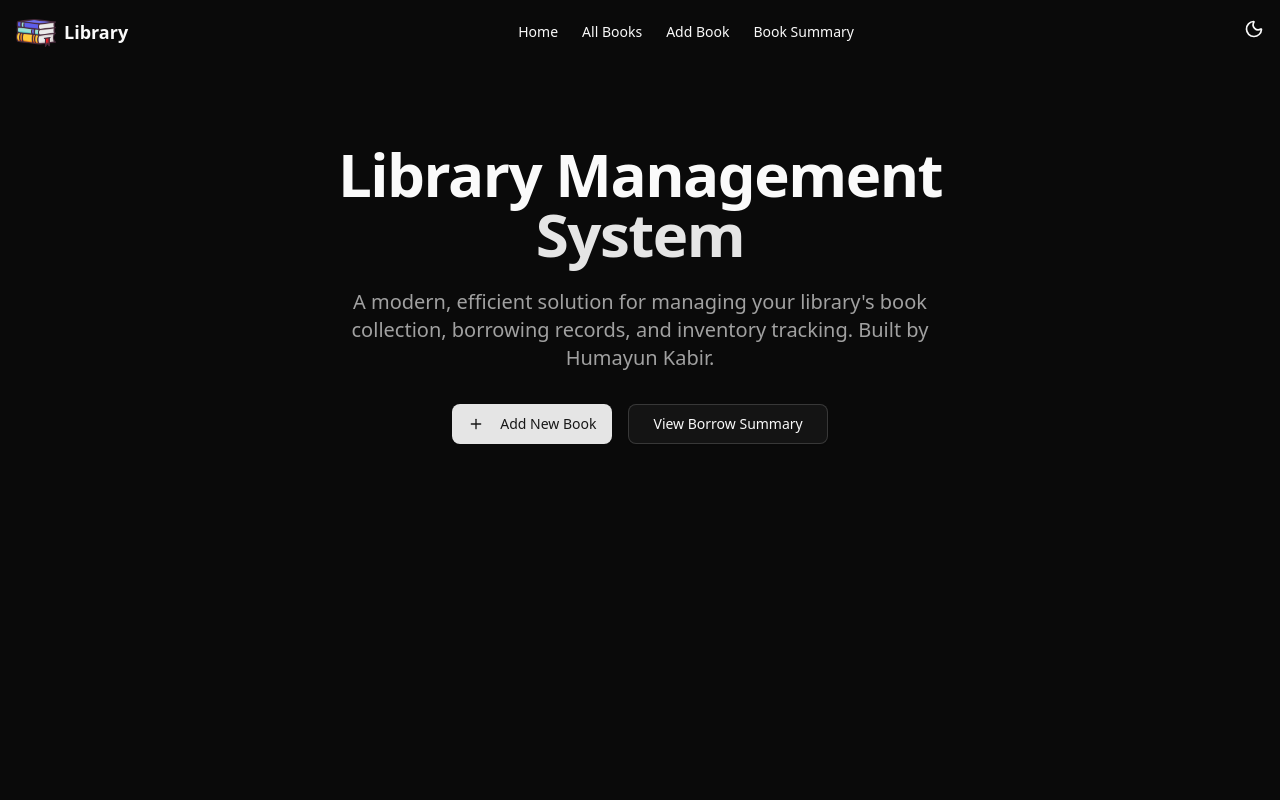
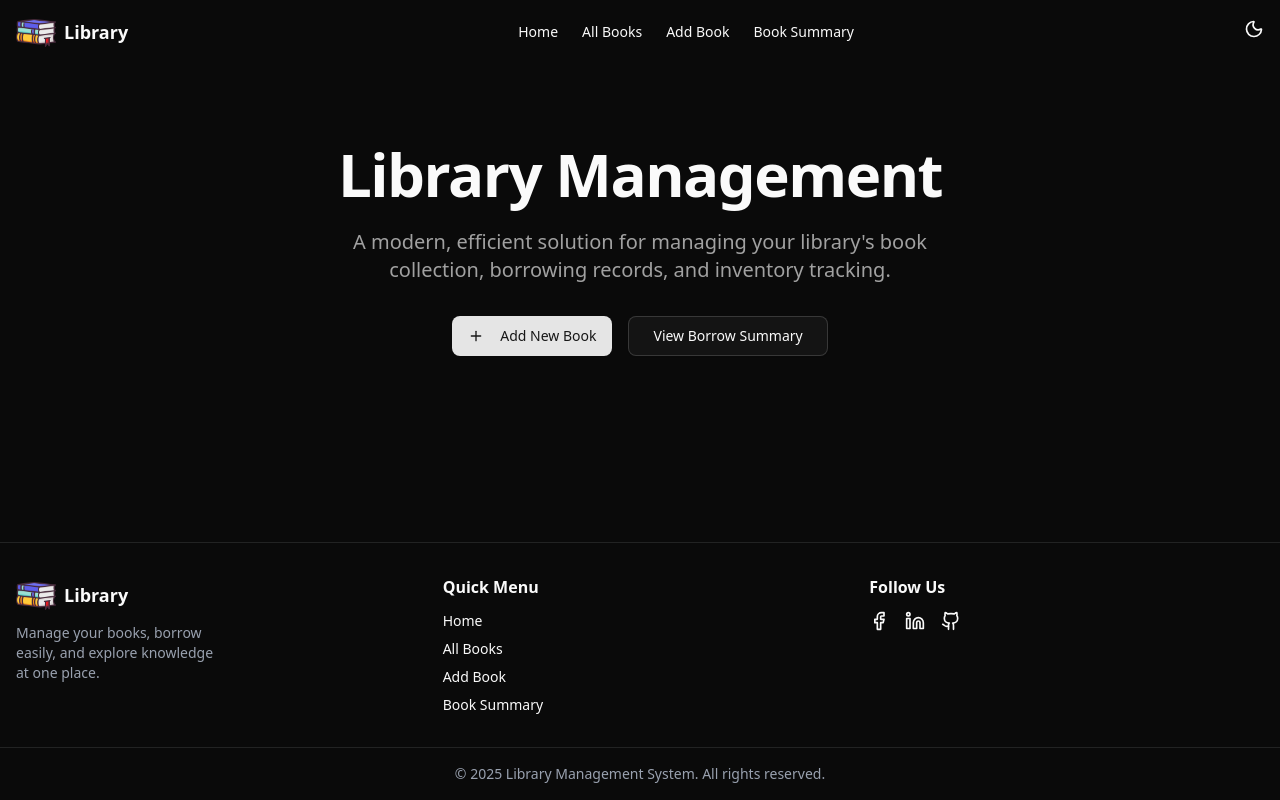
Before and after one commit to Humayun63/library-mangement, a React (Vite) app in the folder frontend/: page / in a window 1280 px wide. Built offline with nearby package versions, Linux system fonts and the light colour scheme.

Commit message:
added footer

```diff
--- a/frontend/src/App.tsx
+++ b/frontend/src/App.tsx
@@ -1,15 +1,18 @@
 import { type FC } from "react";
 import { Outlet } from "react-router";
 import Navbar  from "@/components/layout/Navbar/Navbar";
+import Footer from "@/components/layout/Footer/Footer";
 
 const App: FC = () =>{
 	return(
-		<>
+		<div className="flex flex-col min-h-screen">
 			<Navbar />
 			<main>
 				<Outlet />
 			</main>
-		</>
+
+			<Footer />
+		</div>
 	)
 }
 
--- a/frontend/src/components/features/landing/HeroSection.tsx
+++ b/frontend/src/components/features/landing/HeroSection.tsx
@@ -11,11 +11,10 @@ const HeroSection: FC = () => {
                     <div className="max-w-4xl mx-auto text-center">
                         <h1 className="text-4xl md:text-6xl font-bold tracking-tight mb-6">
                             Library Management
-                            <span className="text-primary block">System</span>
                         </h1>
                         <p className="text-xl text-muted-foreground mb-8 max-w-2xl mx-auto">
                             A modern, efficient solution for managing your library's book collection,
-                            borrowing records, and inventory tracking. Built by Humayun Kabir.
+                            borrowing records, and inventory tracking.
                         </p>
                         <div className="flex flex-col sm:flex-row gap-4 justify-center">
                             <Link to="/create-book">
--- /dev/null
+++ b/frontend/src/components/layout/Footer/Footer.tsx
@@ -0,0 +1,23 @@
+import { type FC } from "react"
+import QuickInfo from "./QuickInfo";
+import QuickLinks from "./QuickLinks";
+import SocialLinks from "./SocialLinks";
+
+
+const Footer: FC = () => {
+    return (
+        <footer className="w-full border-t mt-auto">
+            <div className="container mx-auto grid grid-cols-1 md:grid-cols-3 gap-8 py-8 px-4">
+                <QuickInfo />
+                <QuickLinks />
+                <SocialLinks />
+            </div>
+
+            <div className="border-t py-4 text-center text-sm text-gray-600 dark:text-gray-400">
+                © {new Date().getFullYear()} Library Management System. All rights reserved.
+            </div>
+        </footer>
+    );
+}
+
+export default Footer
--- /dev/null
+++ b/frontend/src/components/layout/Footer/QuickInfo.tsx
@@ -0,0 +1,18 @@
+import { type FC } from "react";
+import Logo from "../Navbar/Logo";
+
+const QuickInfo: FC = () => {
+    return (
+        <>
+            <div className="flex flex-col gap-2">
+                <Logo />
+
+                <p className="text-sm text-gray-600 dark:text-gray-400 max-w-[200px]">
+                    Manage your books, borrow easily, and explore knowledge at one place.
+                </p>
+            </div>
+        </>
+    );
+};
+
+export default QuickInfo;
--- /dev/null
+++ b/frontend/src/components/layout/Footer/QuickLinks.tsx
@@ -0,0 +1,24 @@
+import { type FC } from "react";
+import { menuItems } from "../Navbar/constant";
+import { Link } from "react-router";
+
+const QuickLinks: FC = () => {
+    return (
+        <>
+            <div>
+                <h3 className="text-base font-semibold mb-3">Quick Menu</h3>
+                <ul className="flex flex-col gap-2 text-sm">
+                    {
+                        menuItems.map(item => (
+                            <li key={item.href}>
+                                <Link to={item.href} className="hover:underline">{item.name}</Link>
+                            </li>
+                        ))
+                    }
+                </ul>
+            </div>
+        </>
+    );
+};
+
+export default QuickLinks;
--- /dev/null
+++ b/frontend/src/components/layout/Footer/SocialLinks.tsx
@@ -0,0 +1,25 @@
+import { Facebook, Github, Linkedin } from "lucide-react";
+import { type FC } from "react";
+
+const SocialLinks: FC = () => {
+    return (
+        <>
+            <div>
+                <h3 className="text-base font-semibold mb-3">Follow Us</h3>
+                <div className="flex gap-4">
+                    <a href="https://www.facebook.com/H.Kabir.dev" aria-label="Facebook" className="hover:text-blue-600 transition" target="_blank" rel="noopener noreferrer">
+                        <Facebook size={20} />
+                    </a>
+                    <a href="https://bd.linkedin.com/in/kabir63" aria-label="Linkedin" className="hover:text-sky-500 transition" target="_blank" rel="noopener noreferrer">
+                        <Linkedin size={20} />
+                    </a>
+                    <a href="https://github.com/humayun63" aria-label="Github" className="hover:text-gray-900 dark:hover:text-white transition" target="_blank" rel="noopener noreferrer">
+                        <Github size={20} />
+                    </a>
+                </div>
+            </div>
+        </>
+    );
+};
+
+export default SocialLinks;
```
